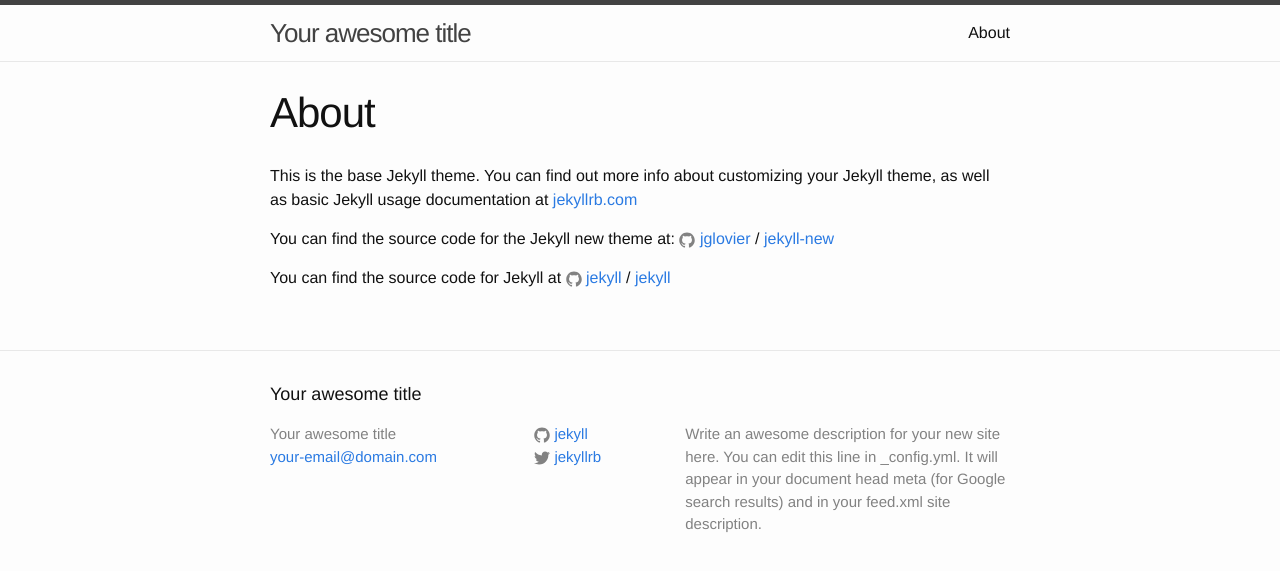
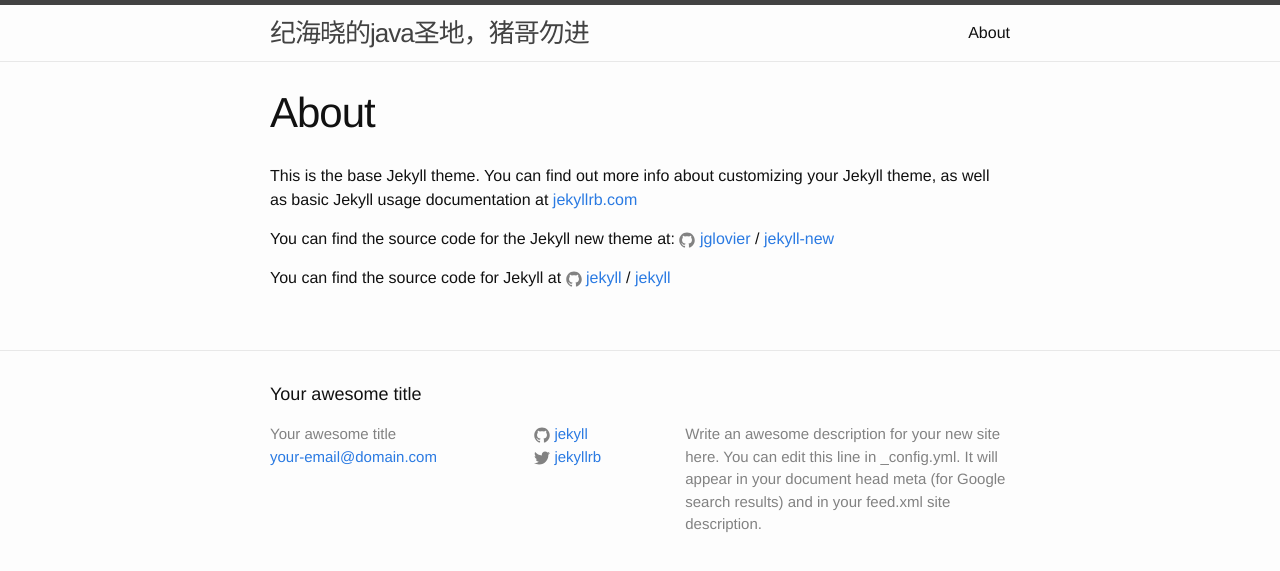
Before and after one commit to jihaixiao8/myblog, a Jekyll site: the page built from about.md, in a window 1280 px wide. Shown: the top 571 px of the page. Built offline with Jekyll 4.4.1, drawn with Linux system fonts in a browser that asks for light colours.

```diff
--- a/_includes/header.html
+++ b/_includes/header.html
@@ -2,7 +2,7 @@
 
   <div class="wrapper">
 
-    <a class="site-title" href="{{ site.baseurl }}/">{{ site.title }}</a>
+    <a class="site-title" href="{{ site.baseurl }}/">纪海晓的java圣地，猪哥勿进</a>
 
     <nav class="site-nav">
       <a href="#" class="menu-icon">
```
